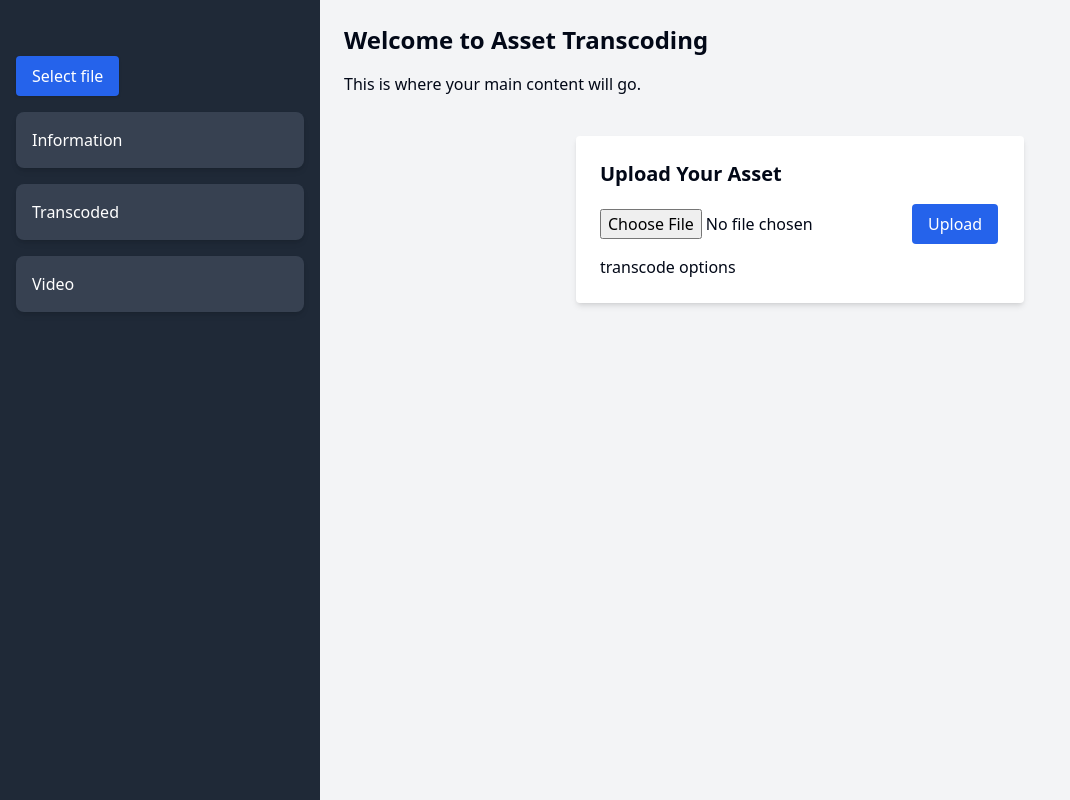
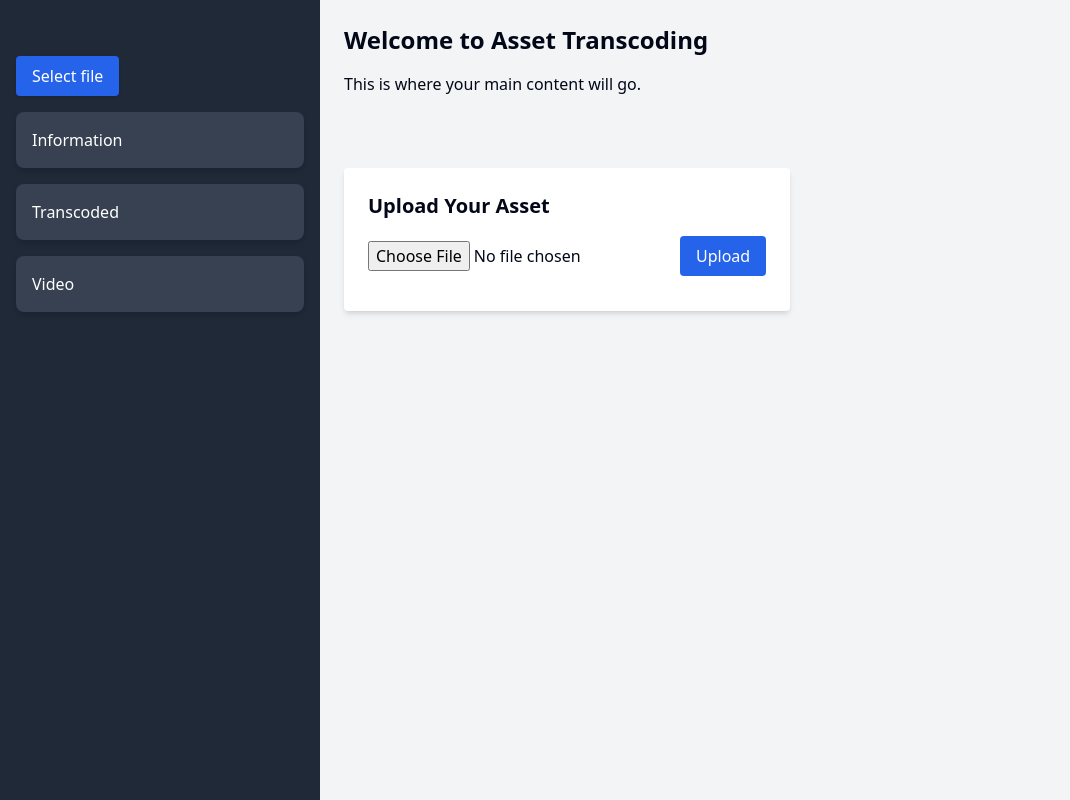
Before and after one commit to psaimanohar1/Transcode-app, a React (Vite) app: page /assetTranscoding/Uploading in a window 1280 px wide. Shown: the whole page, without its empty margins (0-1070 px from the left). Built offline with nearby package versions, Linux system fonts and the light colour scheme.

Commit message:
Transcode options

```diff
--- a/src/Uploading.jsx
+++ b/src/Uploading.jsx
@@ -50,13 +50,25 @@ function Uploading() {
     }
   };
 
-  const transcode_options = () => {
-    console.log("transcoding options");
+  const resolution_list = [1080,720,480,360];
+
+  const transcode_options = (resolution) => {
+    const num = parseInt(resolution);   // resolution is a string value returned from the standard_label function
+    const index = resolution_list.indexOf(num);
+    if (index == -1) return [];
+    return resolution_list.slice(index+1) ;
+  };
+
+  const handleTranscode = () => {
+    console.log("send a post /transcode with selected transcode resolution");
+    console.log("now upload these files back to transcoded in the side bar");
+
 
   }
 
   return (
-    <div className="bg-white p-6 rounded shadow-md max-w-md mx-auto mt-10">
+    <div className='flex justify-start'>
+    <div className="bg-white p-6 rounded shadow-md max-w-md mt-10">
       <h2 className="text-xl font-semibold mb-4">Upload Your Asset</h2>
 
       <form onSubmit={handleUpload}>
@@ -87,9 +99,20 @@ function Uploading() {
 
       )}
 
-      <button onClick={transcode_options} className='flex-col'>transcode options</button>
+      {resolution && (
+        <p className='flex-col py-3 mt-3'>Available Transcode Options:</p>
 
+      ) }
 
+      {resolution && (
+        <div className='flex my-2 gap-2'>
+        {transcode_options(resolution).map((res) => {
+          return <button key={res} onClick={handleTranscode} className='flex mt-2 gap-1 px-2 py-3 bg-gray-500 rounded-md'>{res}</button>
+        }) }
+      </div>
+      )}
+
+    </div>
     </div>
   );
 }
```
